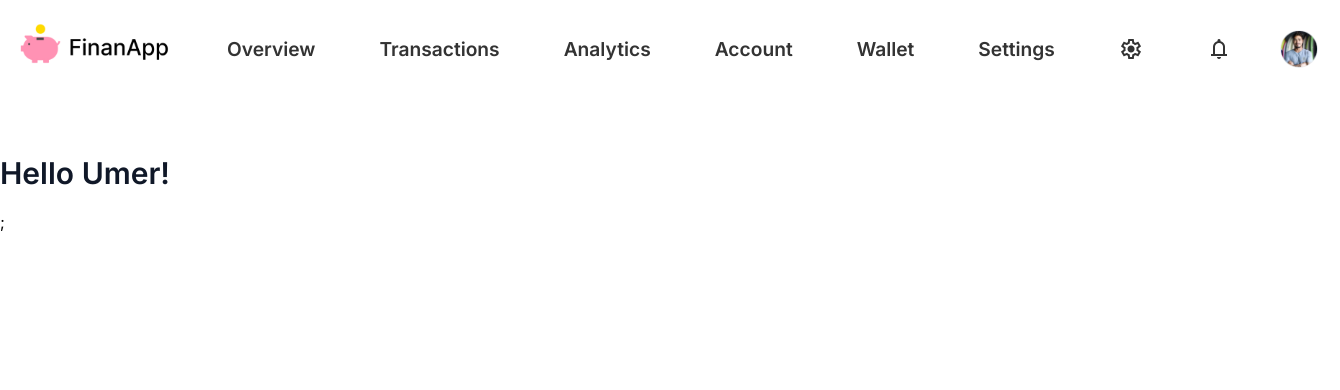
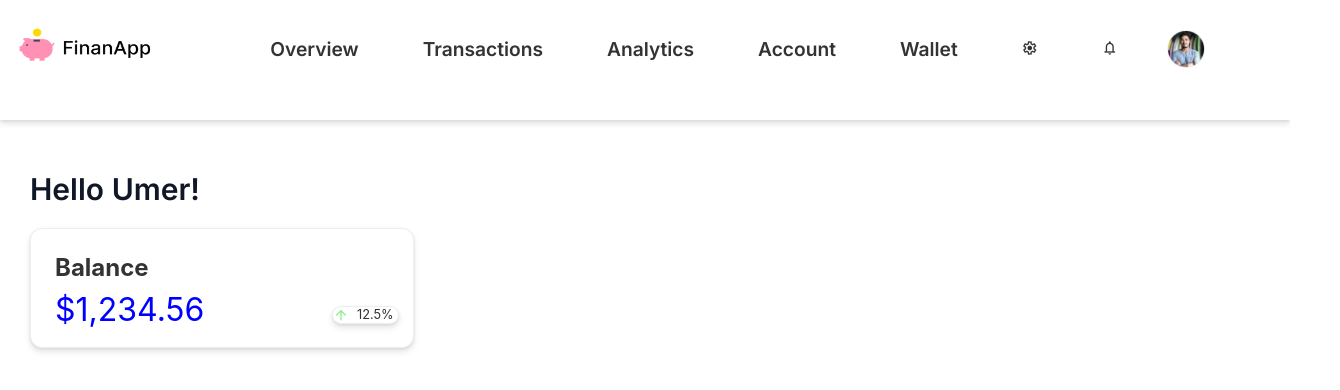
Before and after one commit to Umer2451/finance-appV2, a React (Create React App) app: page /home in a window 1280 px wide. Shown: the top 390 px of the page, 1340 px wide, since content can reach past the window. Built offline with nearby package versions, Linux system fonts and the light colour scheme; no server answers.

Commit message:
heavy fixes

```diff
--- a/src/features/home/components/componentstyles/dashboard.css
+++ b/src/features/home/components/componentstyles/dashboard.css
@@ -12,3 +12,6 @@
     align-self: stretch;
     flex-grow: 0;
 }
+.dashboard-body{
+    padding: 30px;
+}
--- a/src/features/home/components/componentstyles/header.css
+++ b/src/features/home/components/componentstyles/header.css
@@ -3,6 +3,8 @@
   justify-content: space-between;
   width: 100%;
   padding-left: 10px;
+  background-color: white;
+  box-shadow: 0 4px 6px rgba(0, 0, 0, 0.1), 0 1px 3px rgba(0, 0, 0, 0.08);
 }
 .center-div {
   display: inline-flex;
@@ -58,6 +60,6 @@
 }
 .Logo{
     width: 190px;
-    height: 180px;
-    margin-top: -2.9em;
+    height: 150px;
+    margin-top: -1.9rem;
 }
--- /dev/null
+++ b/src/features/home/components/componentstyles/mstyle.css
@@ -0,0 +1,70 @@
+/* Flex Main Container (if used elsewhere) */
+.main {
+  display: flex;
+  flex-direction: row;
+  align-items: flex-start;
+  padding: 0;
+  gap: 32px;
+  width: 1216px;
+  height: 120px;
+  flex: none;
+  order: 0;
+  flex-grow: 0;
+}
+
+/* Balance Container */
+.balance-container {
+  box-sizing: border-box;
+  display: flex;
+  flex-direction: column;
+  align-items: flex-start;
+  padding: 24px;
+  gap: 8px;
+  width: 384px;
+  height: 120px;
+  background: #ffffff; /* Gray/100 */
+  border: 1px solid #eceff2; /* Shadows/shadow-xs */
+  box-shadow: 0 4px 6px rgba(0, 0, 0, 0.1), 0 1px 3px rgba(0, 0, 0, 0.08);
+  border-radius: 12px;
+  flex: none;
+  order: 0;
+  flex-grow: 1;
+}
+
+/* Balance Text */
+.balance-text {
+  font-size: 1.5rem;
+  font-weight: bold;
+  color: #333;
+}
+
+/* Balance Amount */
+.balance-amount {
+  font-size: 2rem;
+  color: blue;
+}
+
+/* Arrow Container */
+.arrow-container {
+  box-sizing: border-box;
+  display: flex;
+  align-items: center;
+  gap: 8px; /* Adjust gap as needed */
+  color: lightgreen;
+  background: #ffffff; /* Gray/100 */
+  border: 1px solid #eceff2; /* Shadows/shadow-xs */
+  box-shadow: 0 4px 6px rgba(0, 0, 0, 0.1), 0 1px 3px rgba(0, 0, 0, 0.08);
+  border-radius: 12px;
+  margin: -31px 10px 0px 277px;
+  width: 20%;
+}
+
+.arrow-container p {
+  font-size: 0.8rem; /* Adjust font size as needed */
+  margin: 0;
+  color: #333
+}
+
+.material-symbols-outlined {
+  font-size: 1rem; /* Adjust arrow icon size */
+}
--- a/src/features/home/components/dashboard.js
+++ b/src/features/home/components/dashboard.js
@@ -1,7 +1,8 @@
 import React from "react";
 import { useNavigate } from "react-router-dom";
 import { useSelector } from "react-redux";
-import "../components/componentstyles/dashboard.css"
+import "../components/componentstyles/dashboard.css";
+import Monetary from "./monetaryview";
 function Dashboard() {
   const data = useSelector((state) => state.loginData);
   const navigate = useNavigate();
@@ -10,7 +11,7 @@ function Dashboard() {
   }
   console.log(data);
   if (true) {
-    return <div><h1 className="title">Hello Umer!</h1>;</div>
+    return <div className="dashboard-body"><h1 className="title">Hello Umer!</h1><div><Monetary /></div></div>
   } else {
     navigateToLogin();
   }
--- a/src/features/home/components/header.js
+++ b/src/features/home/components/header.js
@@ -23,9 +23,6 @@ function Header() {
             <a href="/fakestorelogin">Wallet</a>
           </li>
           <li>
-            <a href="/fakestorelogin">Settings</a>
-          </li>
-          <li>
             <a href="/fakestorelogin">
               <span className="material-symbols-outlined">settings</span>
             </a>
--- /dev/null
+++ b/src/features/home/components/monetaryview.js
@@ -0,0 +1,16 @@
+import "../components/componentstyles/mstyle.css";
+
+function Monetary() {
+  return (
+    <div className="balance-container">
+      <div className="balance-text">Balance</div>
+      <div className="balance-amount">$1,234.56</div>
+      <div className="arrow-container">
+        <span className="material-symbols-outlined">arrow_upward</span>
+        <p>12.5%</p>
+      </div>
+    </div>
+  );
+}
+
+export default Monetary;
--- a/src/index.css
+++ b/src/index.css
@@ -5,6 +5,7 @@ body {
     sans-serif;
   -webkit-font-smoothing: antialiased;
   -moz-osx-font-smoothing: grayscale;
+  background-color: "#f9fafb";
 }
 
 code {
```
